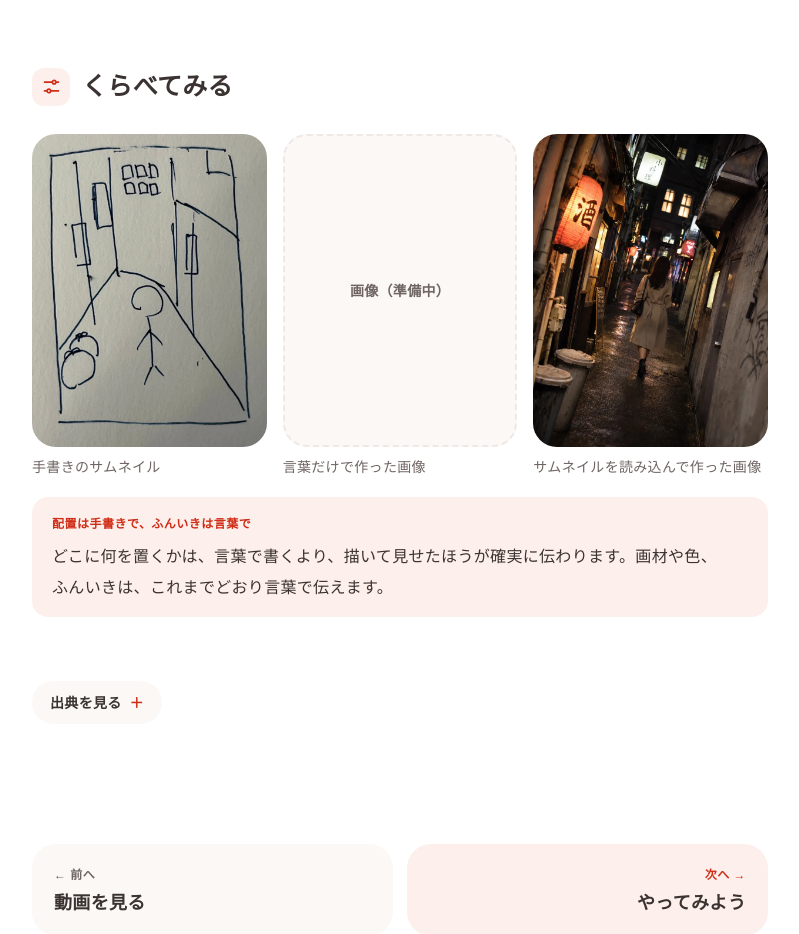
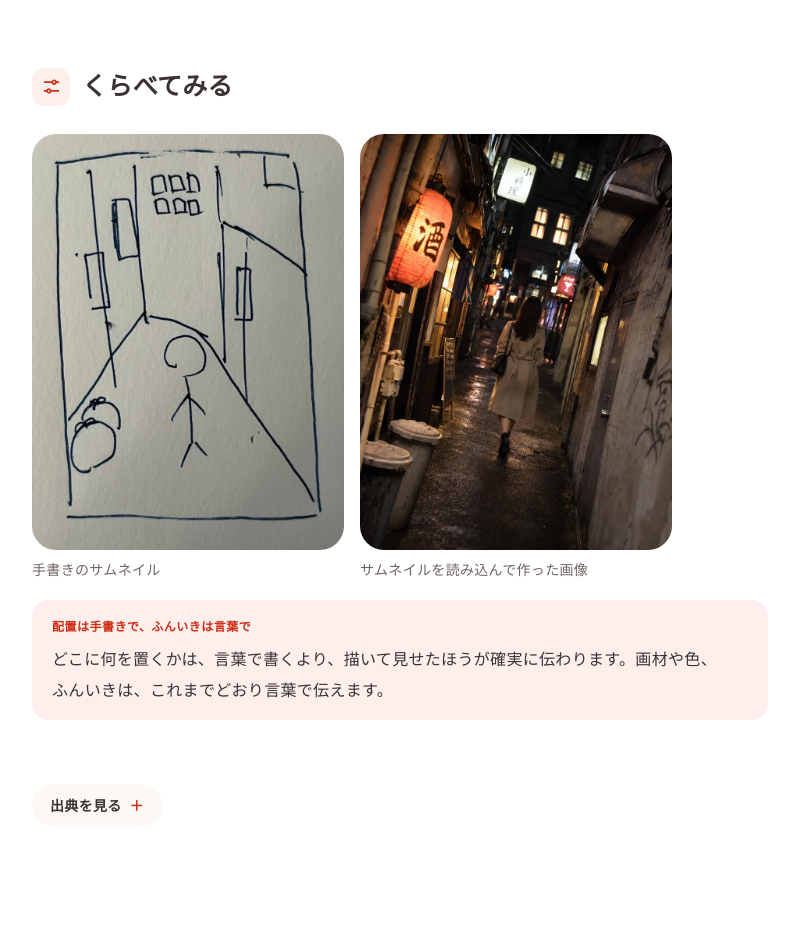
Before and after one commit to OKUYUKIdesign/design_school, a plain HTML site: page lesson06-demo.html in a window 1280 px wide. Shown: the part 1540-2474 px from the top of the page, without its empty margins (356-1155 px from the left). Drawn offline with Linux system fonts and the light colour scheme; a web font is replaced by a local one.

Commit message:
06 実演を見る：「言葉だけで作った画像」の枠を削除し、2枚並びに
Co-Authored-By: Claude Opus 5.5 <noreply@anthropic.com>
Claude-Session: https://claude.ai/code/session_01BKoKddQTTSafX3J2g4p7aN

```diff
--- a/lesson06-demo.html
+++ b/lesson06-demo.html
@@ -119,9 +119,8 @@
       </ol>
 
       <h2 class="sub"><span class="sub-ic" aria-hidden="true"><svg><use href="#i-tune"/></svg></span>くらべてみる</h2>
-      <div class="fig3">
+      <div class="fig2">
         <figure class="target"><img src="images/l6-sketch.webp" width="800" height="1066" alt="夜の裏路地を女性が歩く構図の、手書きのサムネイル" loading="lazy"><figcaption>手書きのサムネイル</figcaption></figure>
-        <figure class="target"><div class="target-ph" role="img" aria-label="言葉だけで作った画像（準備中）">画像（準備中）</div><figcaption>言葉だけで作った画像</figcaption></figure>
         <figure class="target"><img src="images/l6-sketch-ai.webp" width="800" height="1067" alt="サムネイルを読み込んで作った、夜の裏路地を女性が歩く写真" loading="lazy"><figcaption>サムネイルを読み込んで作った画像</figcaption></figure>
       </div>
       <p class="callout"><b>配置は手書きで、ふんいきは言葉で</b>どこに何を置くかは、言葉で書くより、描いて見せたほうが確実に伝わります。画材や色、ふんいきは、これまでどおり言葉で伝えます。</p>
--- a/style.css
+++ b/style.css
@@ -1933,3 +1933,10 @@ a.form-cta:hover { color: var(--ink); transform: translateY(-2px); box-shadow: 0
 .judge2 + .note { margin-top: 16px; }
 @media (max-width: 640px) { .fig3 { grid-template-columns: minmax(0, 1fr); } }
 .fig3 .target-ph { aspect-ratio: 3 / 4; }
+
+/* 06：2枚並べる図 */
+.fig2 { display: grid; grid-template-columns: repeat(2, minmax(0, 1fr)); gap: 16px; margin-top: 16px; max-width: 640px; }
+.fig2 .target { margin: 0; }
+.fig2 .target img { max-width: none; aspect-ratio: auto; object-fit: contain; }
+.fig2 figcaption { font-weight: 500; line-height: 1.6; }
+.fig2 + .callout { margin-top: 20px; }
```
